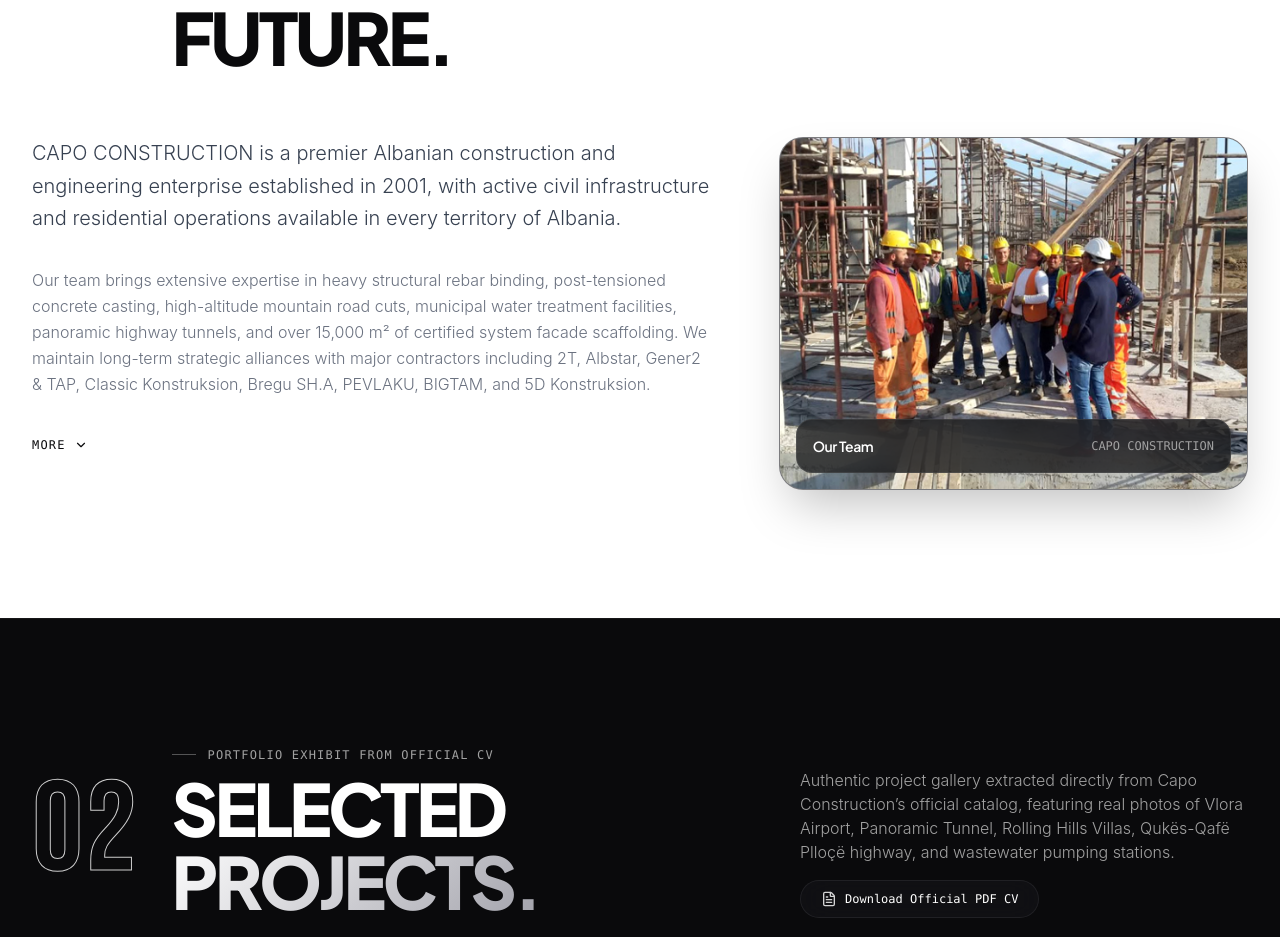
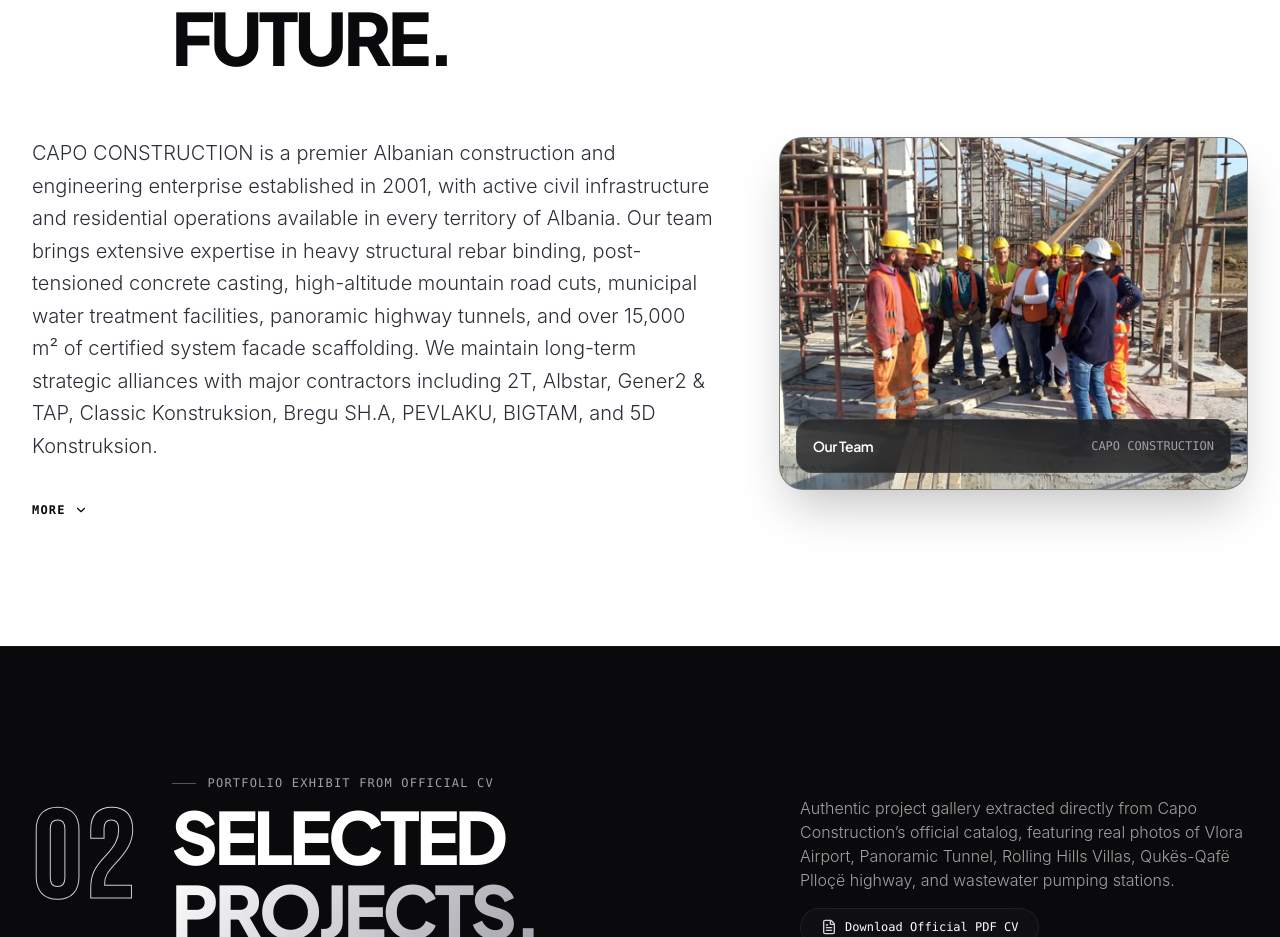
Before and after one commit to producenti/capo-construction, a React (Vite) app: page / in a window 1280 px wide. Shown: the part 1100-2037 px from the top of the page. Built offline with nearby package versions, Linux system fonts and the light colour scheme.

Commit message:
About section: unify paragraph text, set MORE button black, style stat values thin

```diff
--- a/src/components/AboutSection.tsx
+++ b/src/components/AboutSection.tsx
@@ -13,29 +13,21 @@
     value: '25+',
     labelEN: 'Years of Engineering Experience',
     labelAL: 'Vite Eksperiencë Inxhinierike',
-    noteEN: 'Quarter century of proven execution',
-    noteAL: 'Një çerek shekulli ekzekutim i provuar',
   },
   {
     value: '15,000 m²',
     labelEN: 'Scaffolding System Capacity',
     labelAL: 'Kapacitet i Sistemit të Skelës',
-    noteEN: 'Modern European certified scaffolding',
-    noteAL: 'Skele të certifikuara sipas standardeve europiane',
   },
   {
     value: '50+',
     labelEN: 'Major Infrastructure Projects',
     labelAL: 'Projekte Kryesore Infrastrukturore',
-    noteEN: 'Roads, bridges, tunnels & civil works',
-    noteAL: 'Rrugë, ura, tunele & punime civile',
   },
   {
     value: 'Since 2001',
     labelEN: 'Active Commercial Operations',
     labelAL: 'Operacione Aktive Komerciale',
-    noteEN: 'Available in every territory of Albania',
-    noteAL: 'E disponueshme në çdo territor të Shqipërisë',
   },
 ];
 
@@ -104,27 +96,20 @@
             className="lg:col-span-7 flex flex-col gap-8"
           >
             <p
-              className="text-lg sm:text-xl font-light leading-relaxed"
-              style={{ color: light ? '#374151' : 'rgba(212,212,212,1)', transition: 'color 700ms ease' }}
+              className="text-base sm:text-lg lg:text-xl font-light leading-relaxed tracking-normal"
+              style={{ color: light ? '#2b2f38' : 'rgba(229,231,235,1)', transition: 'color 700ms ease' }}
             >
-              {t.about.para1}
-            </p>
-
-            <p
-              className="text-base leading-relaxed font-light"
-              style={{ color: light ? '#6b7280' : 'rgba(163,163,163,1)', transition: 'color 700ms ease' }}
-            >
-              {t.about.para2}
+              {t.about.para1} {t.about.para2}
             </p>
 
             <div className="pt-2 flex items-center">
               {/* More toggle */}
               <button
                 onClick={() => setShowMore(p => !p)}
-                className="inline-flex items-center gap-2 text-xs uppercase tracking-widest font-mono transition-colors group"
-                style={{ color: light ? '#0A0A0C' : '#FFFFFF' }}
+                className="inline-flex items-center gap-2 text-xs uppercase tracking-widest font-mono transition-colors group hover:opacity-70"
+                style={{ color: light ? '#0A0A0C' : '#FFFFFF', transition: 'color 700ms ease' }}
               >
-                <span>{lang === 'AL' ? 'Më Shumë' : 'More'}</span>
+                <span className="font-semibold">{lang === 'AL' ? 'Më Shumë' : 'More'}</span>
                 <ChevronDown
                   className={`w-3.5 h-3.5 transition-transform duration-300 ${showMore ? 'rotate-180' : ''}`}
                 />
@@ -149,25 +134,17 @@
                     {stats.map((stat, idx) => (
                       <div
                         key={idx}
-                        className="flex items-center justify-between gap-4 py-4"
-                        style={{ borderBottom: light ? '1px solid rgba(0,0,0,0.05)' : '1px solid rgba(255,255,255,0.05)' }}
+                        className="flex items-center justify-between gap-4 py-3.5"
+                        style={{ borderBottom: light ? '1px solid rgba(0,0,0,0.06)' : '1px solid rgba(255,255,255,0.05)' }}
                       >
-                        <div className="flex flex-col gap-0.5">
-                          <span
-                            className="text-sm font-semibold"
-                            style={{ color: light ? '#1f2937' : 'rgba(229,229,229,1)' }}
-                          >
-                            {lang === 'AL' ? stat.labelAL : stat.labelEN}
-                          </span>
-                          <span
-                            className="text-xs font-mono"
-                            style={{ color: light ? '#9ca3af' : 'rgba(115,115,115,1)' }}
-                          >
-                            {lang === 'AL' ? stat.noteAL : stat.noteEN}
-                          </span>
-                        </div>
                         <span
-                          className="text-xl sm:text-2xl font-extrabold font-display tracking-tight shrink-0"
+                          className="text-sm font-semibold tracking-wide"
+                          style={{ color: light ? '#1f2937' : 'rgba(229,229,229,1)' }}
+                        >
+                          {lang === 'AL' ? stat.labelAL : stat.labelEN}
+                        </span>
+                        <span
+                          className="text-xl sm:text-2xl font-light tracking-tight shrink-0"
                           style={{ color: light ? '#0A0A0C' : '#FFFFFF' }}
                         >
                           {stat.value}
```
